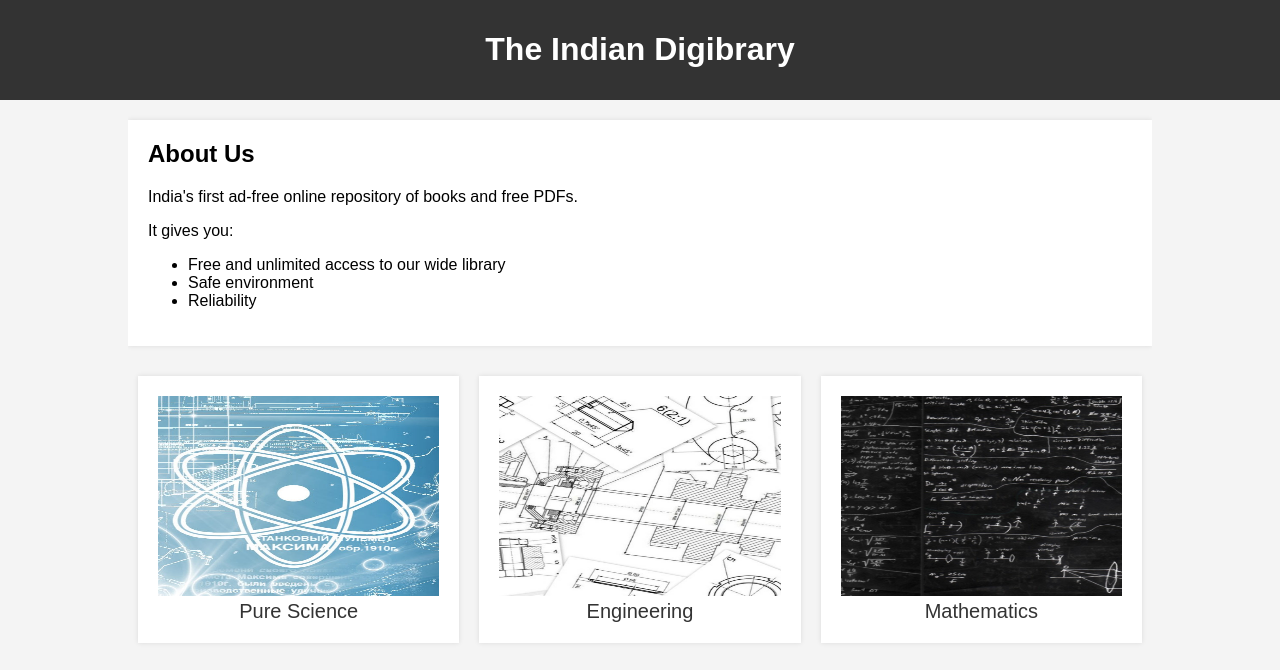
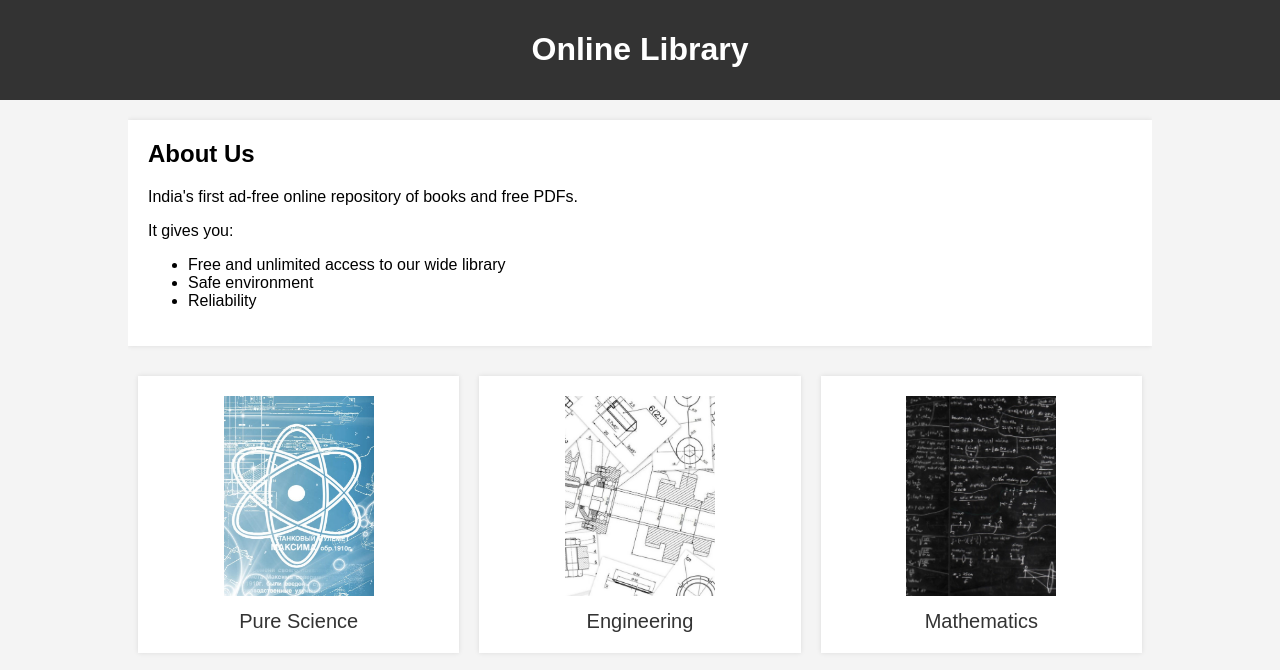
Before and after one commit to TheIndianDigibrary/TheIndianDigibrary, a plain HTML site: page index.html in a window 1280 px wide. Drawn offline with Linux system fonts and the light colour scheme.

Commit message:
Update index.html

```diff
--- a/index.html
+++ b/index.html
@@ -57,15 +57,16 @@
             font-size: 20px;
         }
         .section-item img {
-            width: 100%;
-            height: auto;
+            width: auto;
+            max-width: 100%;
             max-height: 200px;
+            margin-bottom: 10px;
         }
     </style>
 </head>
 <body>
     <header>
-        <h1>The Indian Digibrary</h1>
+        <h1>Online Library</h1>
     </header>
     <div class="container">
         <div id="about">
@@ -80,11 +81,11 @@
         </div>
         <ul class="section-list">
             <li class="section-item">
-                <img src="Science.jpg" alt="Pure Science">
+                <img src="science.jpg" alt="Pure Science">
                 <a href="pure_science.html">Pure Science</a>
             </li>
             <li class="section-item">
-                <img src="Engineering.jpg" alt="Engineering">
+                <img src="engineering.jpg" alt="Engineering">
                 <a href="engineering.html">Engineering</a>
             </li>
             <li class="section-item">
```
